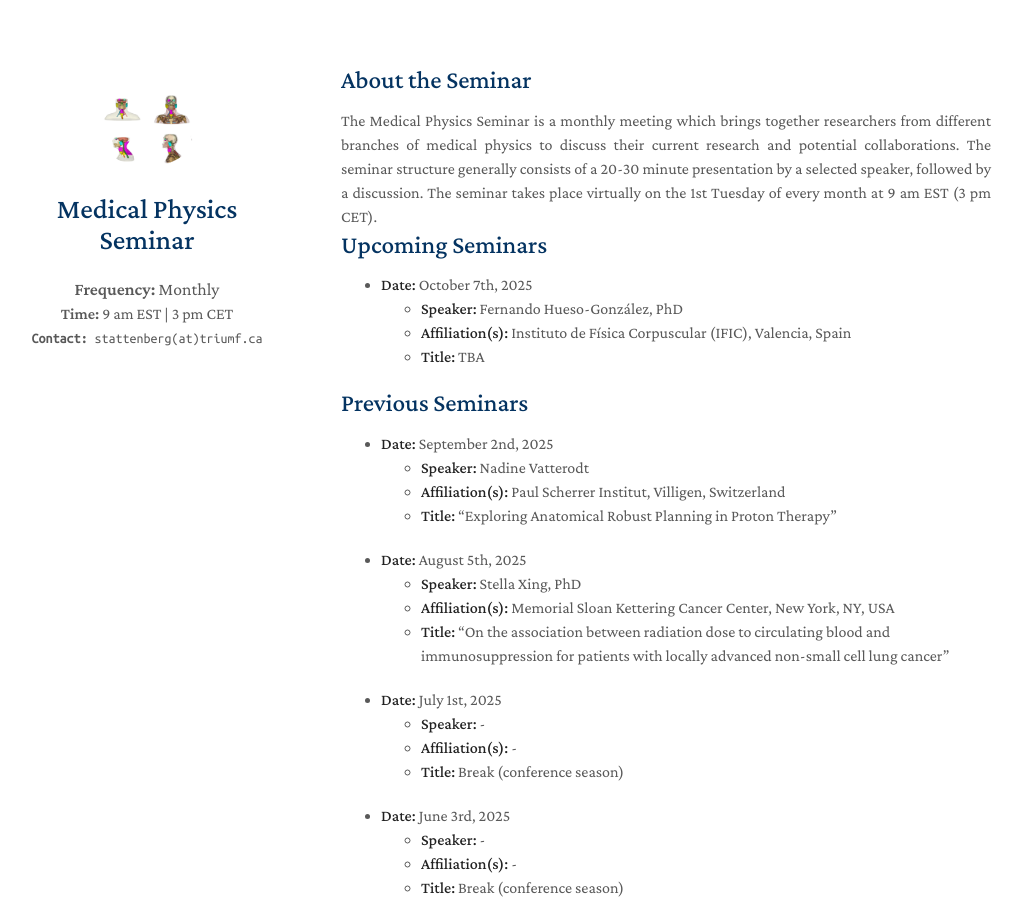
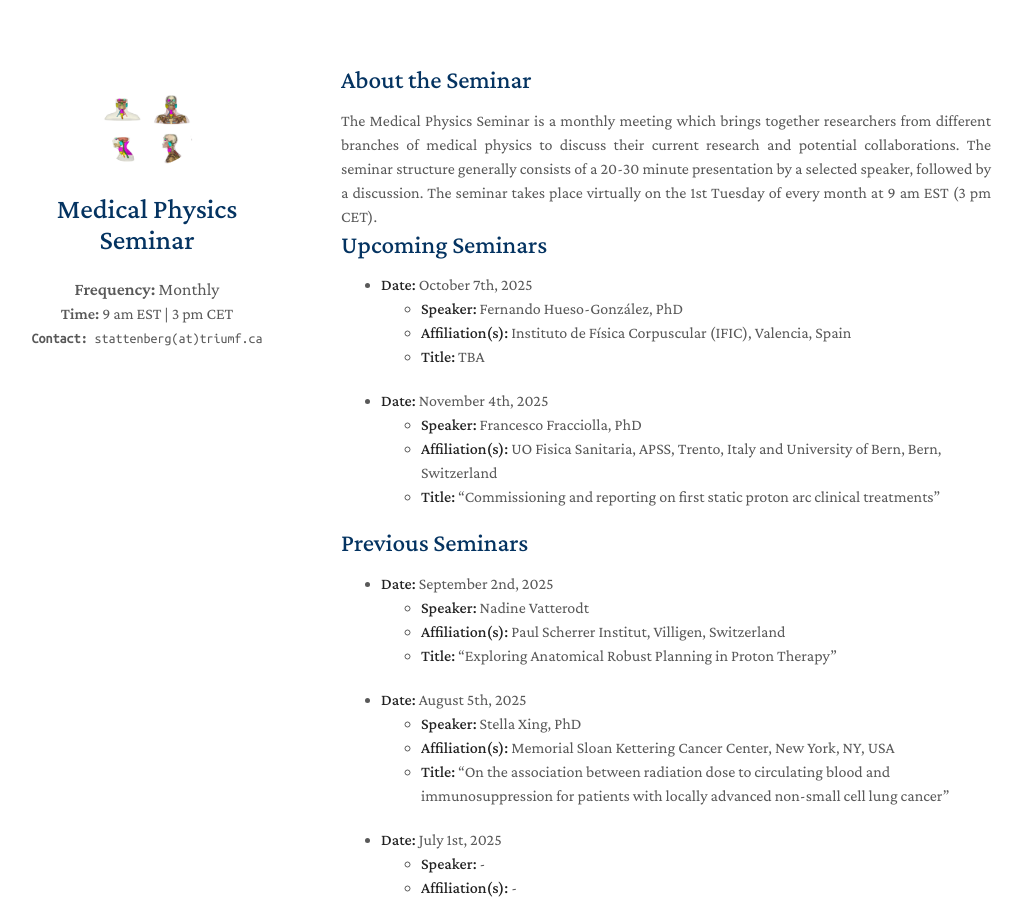
Before and after one commit to MedPhysSeminar/MedPhysSeminar.github.io, a Jekyll site: the page built from index.md, in a window 1280 px wide and 900 px high. Shown: the whole window, without its empty margins (129-1151 px from the left). Built offline with Jekyll 4.4.1, drawn with Linux system fonts in a browser that asks for light colours; nearby versions of some CDN libraries; a style sheet for code colours, icons or effects is not loaded; our own code applies the rules of GitHub Pages for plain Markdown files.

Commit message:
Update index.md

```diff
--- a/index.md
+++ b/index.md
@@ -13,6 +13,11 @@ layout: homepage
   - **Speaker:** Fernando Hueso-González, PhD
   - **Affiliation(s):** Instituto de Física Corpuscular (IFIC), Valencia, Spain
   - **Title:** TBA
+
+- **Date:** November 4th, 2025
+  - **Speaker:** Francesco Fracciolla, PhD
+  - **Affiliation(s):** UO Fisica Sanitaria, APSS, Trento, Italy and University of Bern, Bern, Switzerland
+  - **Title:** "Commissioning and reporting on first static proton arc clinical treatments"
 
 ## Previous Seminars
 
```
